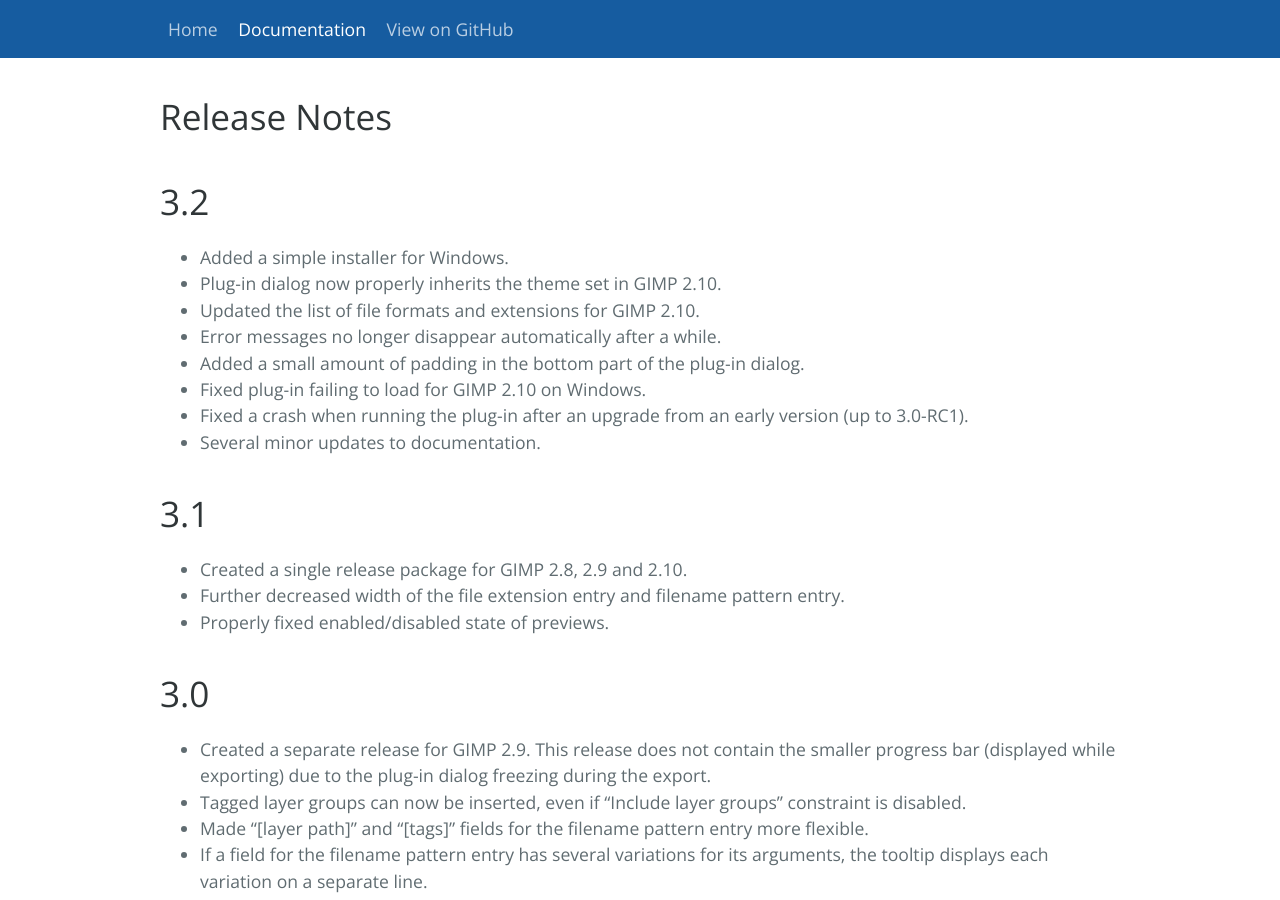
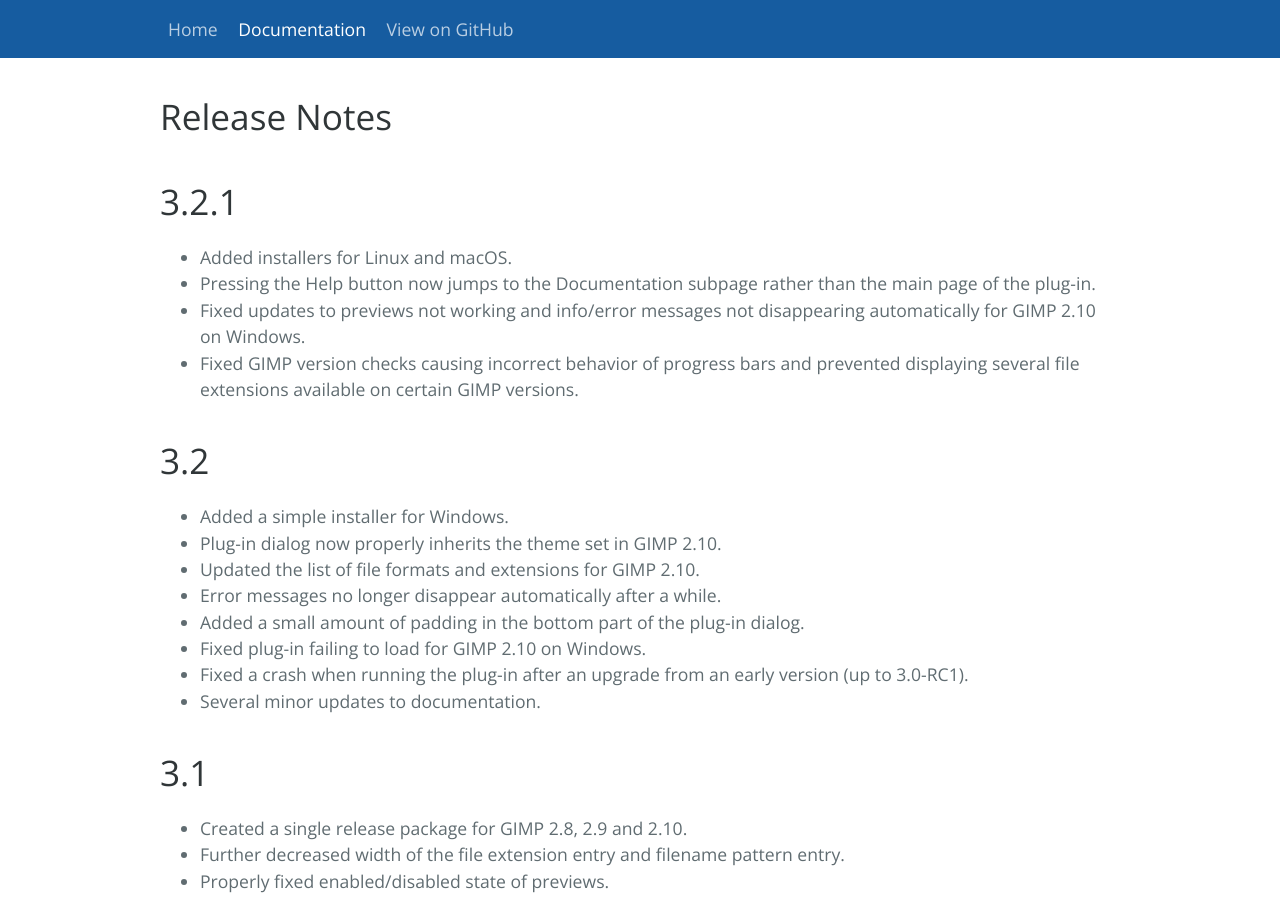
Before and after one commit to kamilburda/gimp-export-layers, a Jekyll site: the page built from sections/CHANGELOG.md, in a window 1280 px wide and 900 px high. Built offline with Jekyll 4.4.1, drawn with Linux system fonts in a browser that asks for light colours.

Commit message:
Update info for release 3.2.1

```diff
--- a/_config.yml
+++ b/_config.yml
@@ -9,8 +9,8 @@ email: "khalim19@gmail.com"
 copyright_years: "2013-2018"
 
 plugin_name: "export_layers"
-plugin_version: "3.2"
-latest_plugin_version_release_date: "May 17, 2018"
+plugin_version: "3.2.1"
+latest_plugin_version_release_date: "June 9, 2018"
 download_windows_suffix: "-windows.exe"
 download_linux_suffix: "-linux.zip"
 download_macos_suffix: "-macos.zip"
--- a/sections/CHANGELOG.md
+++ b/sections/CHANGELOG.md
@@ -3,6 +3,18 @@ layout: docs_page
 title: Release Notes
 navbar_active_tab: docs
 ---
+
+3.2.1
+=====
+
+* Added installers for Linux and macOS.
+* Pressing the Help button now jumps to the Documentation subpage rather than
+  the main page of the plug-in.
+* Fixed updates to previews not working and info/error messages not disappearing
+  automatically for GIMP 2.10 on Windows.
+* Fixed GIMP version checks causing incorrect behavior of progress bars and
+  prevented displaying several file extensions available on certain GIMP
+  versions.
 
 3.2
 ===
```
